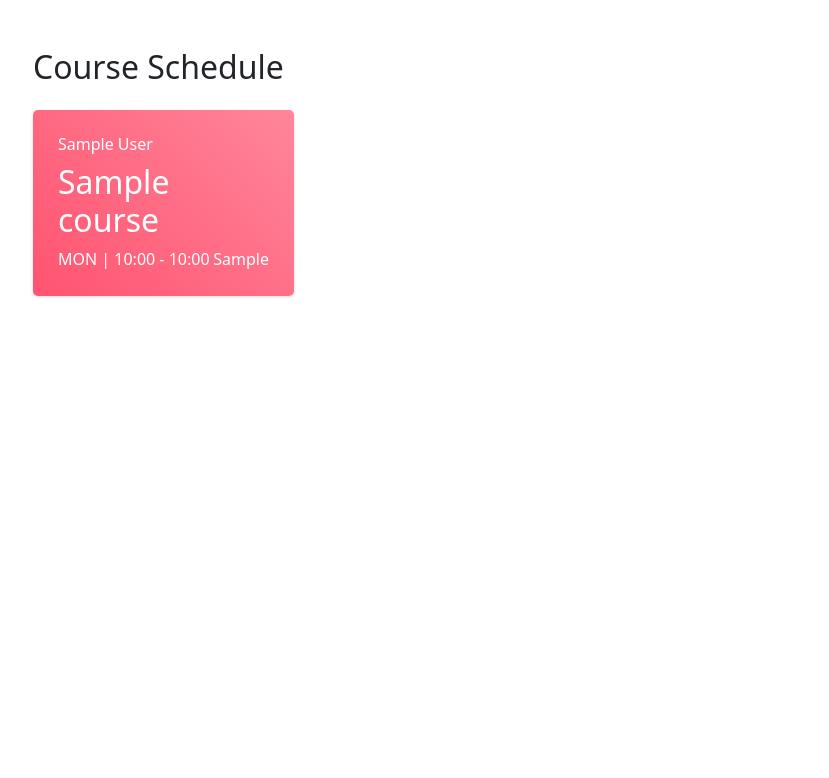
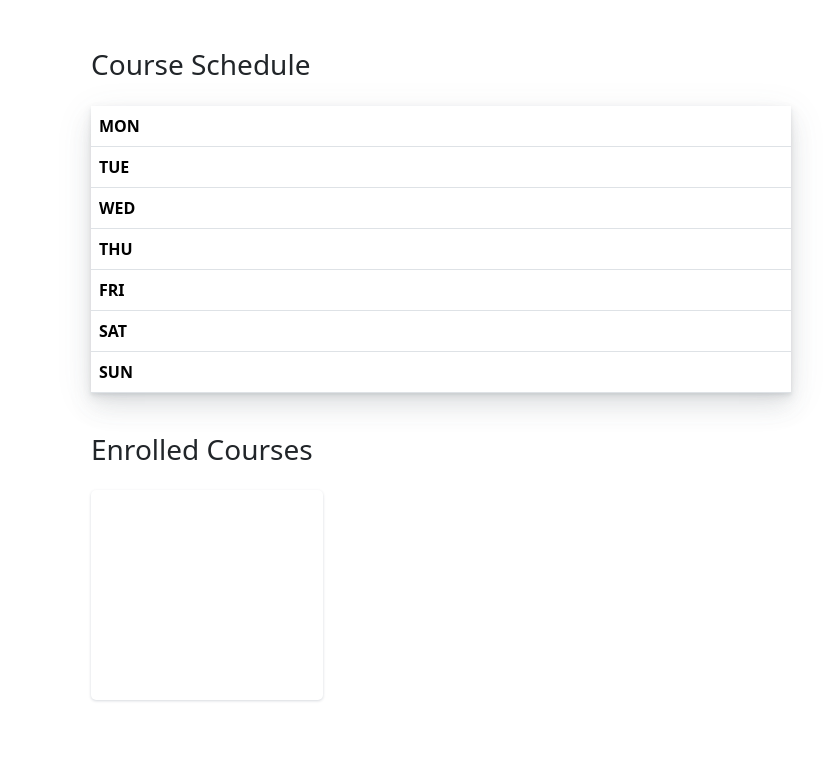
Before and after one commit to zenosaika/OpenTU, a Django app: page /schedule/ in a window 1280 px wide. Shown: the part 56-834 px from the top of the page, without its empty margins (49-878 px from the left). Before the commit the page ends 354 px from the top, so only its background shows below. Run offline with Django 4.2, Linux system fonts and the light colour scheme; a user stored in the database is signed in; tables that the repository leaves empty hold one stand-in row (values such as "Sample post"); lists and menus that the app fills with data are empty.

Commit message:
very cool study timetable

```diff
--- a/OpenTU/Course/templates/Course/schedule.html
+++ b/OpenTU/Course/templates/Course/schedule.html
@@ -1,5 +1,4 @@
-{% extends "OpenTU/header.html" %}
-{% block content %}
+{% extends "OpenTU/header.html" %} {% block content %}
 
 <style>
   .is-schedule-page {
@@ -27,6 +26,34 @@
     background: linear-gradient(45deg, #ff5370, #ff869a);
   }
 
+  .bg-sky {
+    background-color: #02c2c7 !important;
+}
+
+.bg-orange {
+    background-color: #e95601 !important;
+}
+
+.bg-green {
+    background-color: #5bbd2a !important;
+}
+
+.bg-yellow {
+    background-color: #f0d001 !important;
+}
+
+.bg-pink {
+    background-color: #ff48a4 !important;
+}
+
+.bg-purple {
+    background-color: #9d60ff !important;
+}
+
+.bg-lightred {
+    background-color: #ff5722 !important;
+}
+
   .card {
     border-radius: 5px;
     -webkit-box-shadow: 0 1px 2.94px 0.06px rgba(4, 26, 55, 0.16);
@@ -52,26 +79,73 @@
   .f-right {
     float: right;
   }
+
+  .shadowbox {
+    box-shadow: 0 0.46875rem 2.1875rem rgba(90, 97, 105, 0.1),
+      0 0.9375rem 1.40625rem rgba(90, 97, 105, 0.1),
+      0 0.25rem 0.53125rem rgba(90, 97, 105, 0.12),
+      0 0.125rem 0.1875rem rgba(90, 97, 105, 0.1);
+  }
+
+  td {
+    padding-left: 0px !important;
+    padding-right: 0px !important;
+    vertical-align: middle;
+  }
+
+  .bg-green {
+    background-color: #5bbd2a !important;
+  }
+
+  .border-radius-5 {
+    border-radius: 5px;
+    padding: 0px;
+    min-width: 100%;
+  }
+
+  .line {
+    background-color: #ff869a;
+    height: 14px;
+  }
 </style>
 
-<div class="container py-5">
-<h2>Course Schedule</h2>
-  <div class="row py-3">
+<div class="container py-5" style="width: 80%">
+  <h3 class="pb-3">Course Schedule</h3>
+  <table class="table shadowbox" style="max-width: 700px">
+    <tbody>
+      {% for day in days %}
+        <th style="width: 65px !important;">{{ day.day }}</th>
+        {% for slot in day.slot %}
+            {% if slot %}
+            <td><div class="line {{slot.color}}">&nbsp;</div></td>
+            {% else %}
+            <td>&nbsp;</td>
+            {% endif %}
+        {% endfor %}
+      </tr>
+      {% endfor %}
+    </tbody>
+  </table>
 
+  <h3 class="pt-4">Enrolled Courses</h3>
+  <div class="row pt-3">
     {% for course in enrolled_courses %}
     <div class="col-md-4 col-xl-3">
-      <div class="card bg-c-pink order-card">
+      <div class="card order-card {{ course.color }}">
         <div class="card-block">
           <h6 class="mb-20">{{ course.full_name }}</h6>
           <h2 class="text-right">
             <span>{{ course.short_name }}</span>
           </h2>
-          <p class="mb-0">{{ course.schedule }}<span class="f-right">{{ course.section }}</span></p>
+          <p class="mb-0">
+            {{ course.schedule }}<span class="f-right"
+              >{{ course.section }}</span
+            >
+          </p>
         </div>
       </div>
     </div>
     {% endfor %}
-
   </div>
 </div>
 
--- a/OpenTU/Course/views.py
+++ b/OpenTU/Course/views.py
@@ -1,6 +1,7 @@
 from django.shortcuts import render
 from django.contrib.auth.decorators import login_required
 from User.models import Student
+import datetime
 
 DAYS_OF_WEEK = {
     '0': 'MON',
@@ -12,6 +13,16 @@ DAYS_OF_WEEK = {
     '6': 'SUN',
 }
 
+COLOR_CLASSES = [
+    'bg-purple',
+    'bg-sky',
+    'bg-pink',
+    # 'bg-orange',
+    'bg-green',
+    'bg-yellow',
+    # 'bg-lightred',
+]
+
 @login_required
 def schedule_request(request):
     student = Student.objects.filter(user=request.user)
@@ -21,4 +32,30 @@ def schedule_request(request):
         for course in enrolled_courses:
             course.schedule = f"{DAYS_OF_WEEK[course.class_day]} | {course.class_start.strftime('%H:%M')} - {course.class_finish.strftime('%H:%M')}"
         context['enrolled_courses'] = enrolled_courses
+
+    # make timeslot
+    begin_time = datetime.datetime(year=2003, month=7, day=10, hour=8, minute=30) # 8:30
+    end_time = datetime.datetime(year=2003, month=7, day=10, hour=17, minute=00) # 17:00
+    time_delta = (end_time - begin_time).total_seconds() // 60
+
+
+    n_slot = 17
+    minute_per_slot = time_delta / n_slot
+
+    days = [{'day': day, 'slot': [None for _ in range(n_slot)]} for day in DAYS_OF_WEEK.values()]
+
+    color_index = 0
+    for course in enrolled_courses:
+        start_datetime = datetime.datetime.combine(datetime.date(year=2003, month=7, day=10), course.class_start)
+        finish_datetime = datetime.datetime.combine(datetime.date(year=2003, month=7, day=10), course.class_finish)
+        start_index = int((start_datetime - begin_time).total_seconds() // 60 // minute_per_slot)
+        class_duration = (finish_datetime - start_datetime).total_seconds() // 60
+        for i in range(int(class_duration / minute_per_slot)):
+            color = COLOR_CLASSES[color_index%len(COLOR_CLASSES)]
+            days[int(course.class_day)]['slot'][start_index+i] = {'subject': course.short_name, 'color': color}
+            course.color = color
+        color_index += 1
+
+    context['days'] = days
+
     return render(request, "Course/schedule.html", context)
--- a/OpenTU/Dashboard/templates/Dashboard/dashboard.html
+++ b/OpenTU/Dashboard/templates/Dashboard/dashboard.html
@@ -16,7 +16,7 @@
     }
 
     .card {
-      border-radius: 5px;
+      border-radius: 15px;
       -webkit-box-shadow: 0 1px 20px 0 rgba(69, 90, 100, 0.08);
       box-shadow: 0 1px 20px 0 rgba(69, 90, 100, 0.08);
       border: none;
--- a/OpenTU/Library/views.py
+++ b/OpenTU/Library/views.py
@@ -1,4 +1,5 @@
 from django.shortcuts import render, redirect
+from django.contrib.auth.decorators import login_required
 from .models import Book
 from User.models import Student
 from .forms import TransactionForm
@@ -10,6 +11,7 @@ def library_request(request):
     context = {'books': books}
     return render(request, 'Library/library.html', context)
 
+@login_required
 def borrow(request, id):
 
     if request.method == 'POST':
```
Also changed, not shown: OpenTU/Dorm/templates/Dorm/dorm.html (+12 -8 lines), OpenTU/Library/templates/Library/borrow.html (+14 -11 lines), OpenTU/User/templates/User/login.html (+4 -11 lines).
